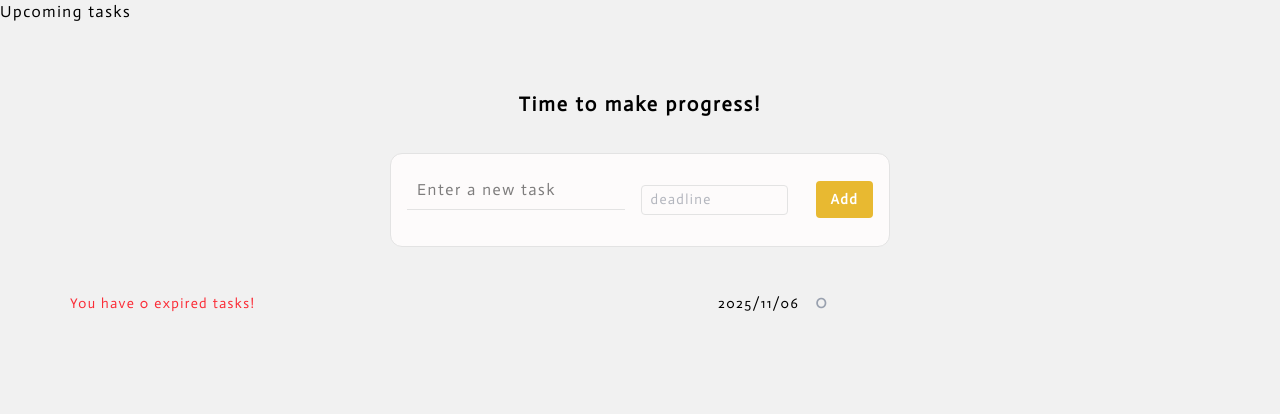
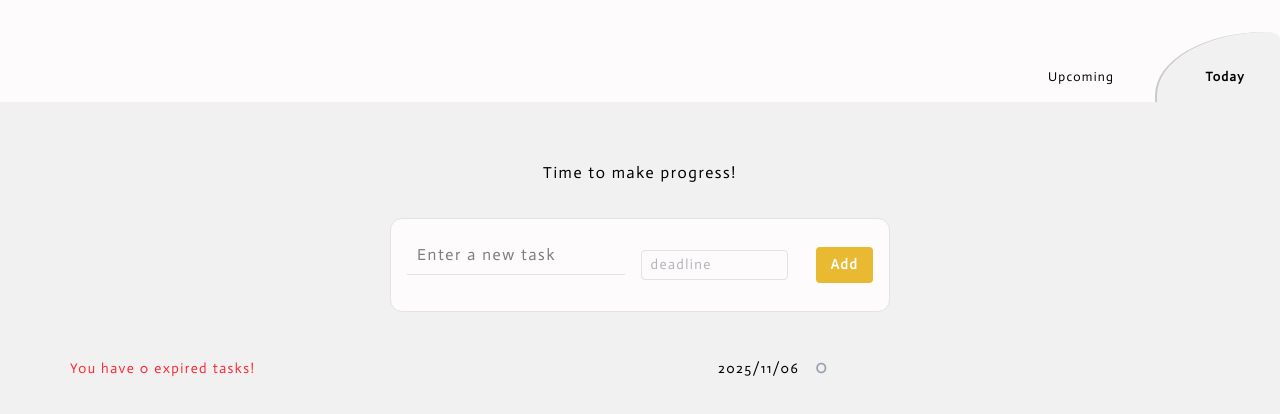
Before and after one commit to Saaka-y/Todo_list, a Next.js app: page / in a window 1280 px wide. Shown: the top 414 px of the page. Built offline with nearby package versions, Linux system fonts and the light colour scheme; a web font is replaced by a local one.

Commit message:
💄 update UI for page buttons

```diff
--- a/src/components/Header.jsx
+++ b/src/components/Header.jsx
@@ -1,9 +1,10 @@
 import style from "@/components/Header.module.css";
 import { useEffect, useState } from "react";
+import Link from "next/link";
 
 // to be updated with setUser
 
-export function Header() {
+export function Header({ page }) {
   const greetings = [
     "Let's tackle your tasks today!",
     "Ready to get things done?",
@@ -21,8 +22,25 @@ export function Header() {
   }, [])
 
   return (
-    <header className={style.header}>
-      <h1 className="text-lg md:text-xl font-semibold leading-relaxed">{message}</h1>
-    </header>
+    <><header className={style.header}>
+      <nav className="flex justify-end gap-x-2">
+        {page === "today" ? (
+          <>
+            <Link href="/upcoming" className={style.selectableTab}>Upcoming</Link>
+            <p className={style.currentPageTab}>Today</p>
+          </>
+        ) : (
+          <>
+            <p className={style.currentPageTab}>Upcoming</p>
+            <Link href="/" className={style.selectableTab}>Today</Link>
+          </>
+        )}
+
+
+      </nav>
+    </header >
+    <h1
+      className={`${style.greeting} text-md md:text-xl leading-relaxed`}>{message}</h1>
+      </>
   );
 }
--- a/src/components/Header.module.css
+++ b/src/components/Header.module.css
@@ -1,17 +1,56 @@
-
 /* ========================================
   header
 ======================================== */
 .header {
-  width: 80%;
-  max-width: 500px;
-  margin: 4rem auto 2rem;
-  font-size: 1rem;
+  width: 100%;
+  padding-top: 2rem;
+  font-size: 0.8rem;
+  background-color: var(--todo-bg);
   text-align: center;
   letter-spacing: 0;
+  position: fixed;
+  top: 0;
+  left: 0;
 }
 
-.header h1 {
+.greeting {
+  display: block;
+  margin-top: 3rem;
+  font-size: 0.8rem;
+  text-align: center;
   color: var(--text-color);
   transition: color 0.3s ease;
 }
+
+
+.selectableTab,
+.currentPageTab {
+  padding: 1.4rem 1.2rem 0.5rem 2rem;
+  border-radius: 90% 10% 0 0;
+}
+
+@media(min-width: 600px) {
+  .greeting {
+    font-size: 1rem;
+    margin-top: 5rem;
+  }
+
+  .selectableTab,
+  .currentPageTab {
+    padding: 2.2rem 2.2rem 1rem 3rem;
+  }
+
+  .currentPageTab {
+    box-shadow: -4px 0 0px rgba(0, 0, 0, 0.2);
+  }
+}
+
+.currentPageTab {
+  background-color: var(--bg-color);
+  font-weight: bold;
+  box-shadow: -2px 0 0px rgba(0, 0, 0, 0.2);
+}
+
+.selectableTab {
+  cursor: pointer;
+}
--- a/src/components/TodoForm.jsx
+++ b/src/components/TodoForm.jsx
@@ -40,7 +40,7 @@ export function TodoForm({ setTodoList }) {
 
   return (
     <form onSubmit={handleSubmit}>
-      <div className="flex flex-col items-center w-4/5 max-w-[500px] mx-auto mb-8 bg-(--todo-bg) p-4 border border-(--border-color) rounded-xl md:flex-row md:justify-center md:items-center md:gap-4">
+      <div className="flex flex-col items-center w-4/5 max-w-[500px] mx-auto my-8 bg-(--todo-bg) p-4 border border-(--border-color) rounded-xl md:flex-row md:justify-center md:items-center md:gap-4">
         <input
           type="text"
           value={currentTask}
--- a/src/pages/index.jsx
+++ b/src/pages/index.jsx
@@ -2,7 +2,6 @@ import Head from "next/head";
 import { TodoForm } from "@/components/TodoForm";
 import { TodoList } from "@/components/TodoList";
 import { Header } from "@/components/Header";
-import Link from "next/link";
 
 
 export default function Home({ todoList, setTodoList }) {
@@ -17,10 +16,7 @@ export default function Home({ todoList, setTodoList }) {
         <meta name="viewport" content="width=device-width, initial-scale=1.0" />
         <title>Today&apos;s tasks</title>
       </Head>
-      <Link href="/upcoming">
-        Upcoming tasks
-      </Link>
-      <Header />
+      <Header page={"today"}/>
       <TodoForm
         todoList={todayTodos}
         setTodoList={setTodoList}
--- a/src/pages/upcoming.jsx
+++ b/src/pages/upcoming.jsx
@@ -2,7 +2,7 @@
 import Head from "next/head";
 import { TodoForm } from "@/components/TodoForm";
 import { TodoList } from "@/components/TodoList";
-import Link from "next/link";
+import { Header } from "@/components/Header";
 
 export default function Upcoming({ todoList, setTodoList }) {
 
@@ -16,9 +16,7 @@ export default function Upcoming({ todoList, setTodoList }) {
         <meta name="viewport" content="width=device-width, initial-scale=1.0" />
         <title>Upcoming tasks</title>
       </Head>
-      <Link href="/">
-        Today&apos;s tasks
-      </Link>
+      <Header page={"upcoming"} />
       <TodoForm
         todoList={upcomingTodos}
         setTodoList={setTodoList}
--- a/src/styles/globals.css
+++ b/src/styles/globals.css
@@ -57,5 +57,6 @@ html.dark-mode {
 
 body {
   min-width: 300px;
-  height: 100%;
+  /* height: 100%; */
+  padding-top: 5rem;
 }
```
